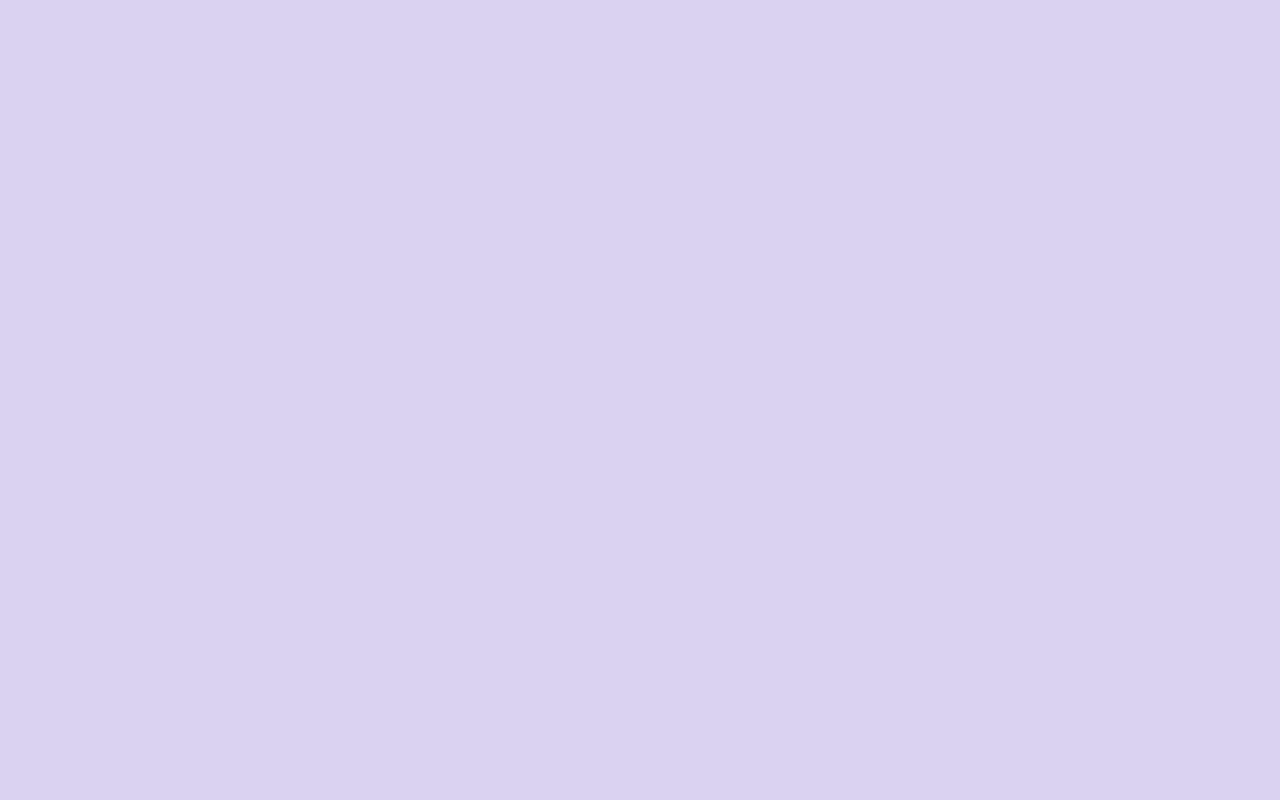
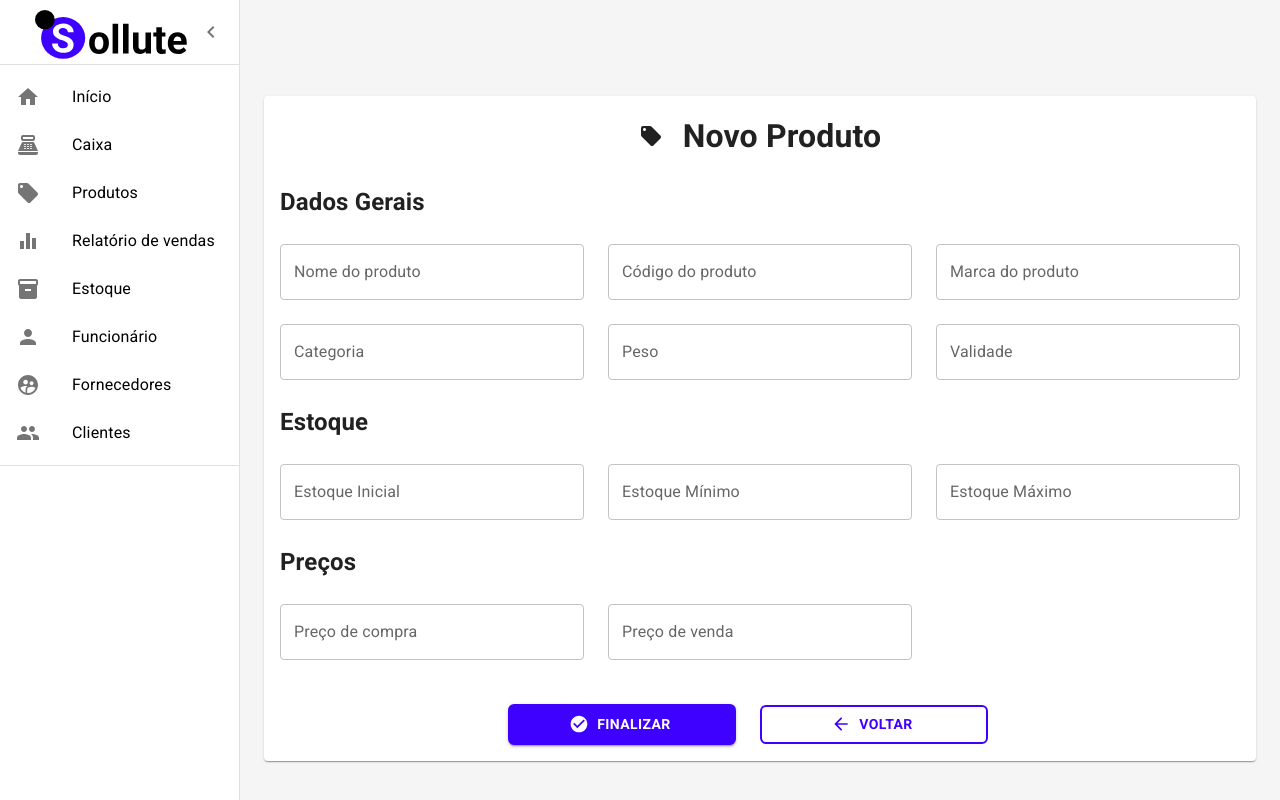
Before and after one commit to ogabrielalves/Sollute, a React (Create React App) app in the folder sollute-react/: page /dashboard/new-product in a window 1280 px wide. Before the commit this address had no page. Built offline with nearby package versions, Linux system fonts and the light colour scheme.

Commit message:
Criação de duas telas no dashboard.

```diff
--- a/sollute-react/src/App.jsx
+++ b/sollute-react/src/App.jsx
@@ -7,8 +7,10 @@ import Login from './Pages/Login/Login';
 import Contact from './Pages/Contact/Contact';
 import Plans from './Pages/Plans/Plans';
 
-import Product from './Pages/Dashboard/Product/Product'
-import HomeDashboard from './Pages/Dashboard/Home/Home'
+import Product from './Pages/Dashboard/Product/Product';
+import NewProduct from './Pages/Dashboard/Product/NewProduct';
+import EditProduct from './Pages/Dashboard/Product/EditProduct';
+import HomeDashboard from './Pages/Dashboard/Home/Home';
 
 function App() {
   return (
@@ -21,6 +23,8 @@ function App() {
         <Route exact path="/plans" element={<Plans/>} />
 
         <Route exact path="/dashboard/product" element={<Product/>} />
+        <Route exact path="/dashboard/new-product" element={<NewProduct/>} />
+        <Route exact path="/dashboard/edit-product" element={<EditProduct/>} />
         <Route exact path="/dashboard" element={<HomeDashboard/>} />
       </Routes>
     </Router>
--- /dev/null
+++ b/sollute-react/src/Pages/Dashboard/Product/EditProduct.jsx
@@ -0,0 +1,98 @@
+import React from 'react';
+import Dashboard from '../../../Components/Dashboard/Dashboard';
+import { TextField, Grid, Button } from '@mui/material';
+
+import LocalOfferIcon from '@mui/icons-material/LocalOffer';
+import CheckCircleIcon from '@mui/icons-material/CheckCircle';
+import ArrowBackIcon from '@mui/icons-material/ArrowBack';
+
+// Style
+const styleGridButton = {
+    display: 'flex',
+    alignItems: 'center',
+    justifyContent: 'center',
+    marginTop: '20px'
+}
+
+
+function EditProduct() {
+    return (
+        <Dashboard>
+            <Grid container spacing={3}>
+                <Grid item xs={12} style={{ display: 'flex', alignItems: 'center', justifyContent: 'center' }}>
+                    <LocalOfferIcon style={{ marginRight: '20px' }} />
+                    <h1>Editar Produto</h1>
+                </Grid>
+                <Grid item xs={12}>
+                    <h2>Dados Gerais</h2>
+                </Grid>
+                <Grid item xs={12} md={4}>
+                    <TextField fullWidth id="outlined-basic" label="Nome do produto" variant="outlined" />
+                </Grid>
+                <Grid item xs={12} md={4}>
+                    <TextField fullWidth id="outlined-basic" label="Código do produto" variant="outlined" />
+                </Grid>
+                <Grid item xs={12} md={4}>
+                    <TextField fullWidth id="outlined-basic" label="Marca do produto" variant="outlined" />
+                </Grid>
+                <Grid item xs={12} md={4}>
+                    <TextField fullWidth id="outlined-basic" label="Categoria" variant="outlined" />
+                </Grid>
+                <Grid item xs={12} md={4}>
+                    <TextField fullWidth id="outlined-basic" label="Peso" variant="outlined" />
+                </Grid>
+                <Grid item xs={12} md={4}>
+                    <TextField fullWidth id="outlined-basic" label="Validade" variant="outlined" />
+                </Grid>
+
+                <Grid item xs={12}>
+                    <h2>Estoque</h2>
+                </Grid>
+                <Grid item xs={12} md={4}>
+                    <TextField fullWidth id="outlined-basic" label="Estoque Inicial" variant="outlined" />
+                </Grid>
+                <Grid item xs={12} md={4}>
+                    <TextField fullWidth id="outlined-basic" label="Estoque Mínimo" variant="outlined" />
+                </Grid>
+                <Grid item xs={12} md={4}>
+                    <TextField fullWidth id="outlined-basic" label="Estoque Máximo" variant="outlined" />
+                </Grid>
+
+                <Grid item xs={12}>
+                    <h2>Preços</h2>
+                </Grid>
+                <Grid item xs={12} md={4}>
+                    <TextField fullWidth id="outlined-basic" label="Preço de compra" variant="outlined" />
+                </Grid>
+                <Grid item xs={12} md={4}>
+                    <TextField fullWidth id="outlined-basic" label="Preço de venda" variant="outlined" />
+                </Grid>
+
+
+                <Grid container spacing={3} sx={styleGridButton}>
+                    <Grid item xs={12} md={3}>
+                        <Button
+                            fullWidth
+                            variant="contained"
+                            startIcon={<CheckCircleIcon />}
+                        >
+                            Atualizar
+                        </Button>
+                    </Grid>
+                    <Grid item xs={12} md={3}>
+                        <Button
+                            fullWidth
+                            variant="outlined"
+                            startIcon={<ArrowBackIcon />}
+                            onClick={() => window.location.href = "/dashboard/product"}
+                        >
+                            Voltar
+                        </Button>
+                    </Grid>
+                </Grid>
+            </Grid>
+        </Dashboard>
+    );
+}
+
+export default EditProduct;
--- /dev/null
+++ b/sollute-react/src/Pages/Dashboard/Product/NewProduct.jsx
@@ -0,0 +1,98 @@
+import React from 'react';
+import Dashboard from '../../../Components/Dashboard/Dashboard';
+import { TextField, Grid, Button } from '@mui/material';
+
+import LocalOfferIcon from '@mui/icons-material/LocalOffer';
+import CheckCircleIcon from '@mui/icons-material/CheckCircle';
+import ArrowBackIcon from '@mui/icons-material/ArrowBack';
+
+// Style
+const styleGridButton = {
+    display: 'flex',
+    alignItems: 'center',
+    justifyContent: 'center',
+    marginTop: '20px'
+}
+
+
+function NewProduct() {
+    return (
+        <Dashboard>
+            <Grid container spacing={3}>
+                <Grid item xs={12} style={{ display: 'flex', alignItems: 'center', justifyContent: 'center' }}>
+                    <LocalOfferIcon style={{ marginRight: '20px' }} />
+                    <h1>Novo Produto</h1>
+                </Grid>
+                <Grid item xs={12}>
+                    <h2>Dados Gerais</h2>
+                </Grid>
+                <Grid item xs={12} md={4}>
+                    <TextField fullWidth id="outlined-basic" label="Nome do produto" variant="outlined" />
+                </Grid>
+                <Grid item xs={12} md={4}>
+                    <TextField fullWidth id="outlined-basic" label="Código do produto" variant="outlined" />
+                </Grid>
+                <Grid item xs={12} md={4}>
+                    <TextField fullWidth id="outlined-basic" label="Marca do produto" variant="outlined" />
+                </Grid>
+                <Grid item xs={12} md={4}>
+                    <TextField fullWidth id="outlined-basic" label="Categoria" variant="outlined" />
+                </Grid>
+                <Grid item xs={12} md={4}>
+                    <TextField fullWidth id="outlined-basic" label="Peso" variant="outlined" />
+                </Grid>
+                <Grid item xs={12} md={4}>
+                    <TextField fullWidth id="outlined-basic" label="Validade" variant="outlined" />
+                </Grid>
+
+                <Grid item xs={12}>
+                    <h2>Estoque</h2>
+                </Grid>
+                <Grid item xs={12} md={4}>
+                    <TextField fullWidth id="outlined-basic" label="Estoque Inicial" variant="outlined" />
+                </Grid>
+                <Grid item xs={12} md={4}>
+                    <TextField fullWidth id="outlined-basic" label="Estoque Mínimo" variant="outlined" />
+                </Grid>
+                <Grid item xs={12} md={4}>
+                    <TextField fullWidth id="outlined-basic" label="Estoque Máximo" variant="outlined" />
+                </Grid>
+
+                <Grid item xs={12}>
+                    <h2>Preços</h2>
+                </Grid>
+                <Grid item xs={12} md={4}>
+                    <TextField fullWidth id="outlined-basic" label="Preço de compra" variant="outlined" />
+                </Grid>
+                <Grid item xs={12} md={4}>
+                    <TextField fullWidth id="outlined-basic" label="Preço de venda" variant="outlined" />
+                </Grid>
+
+
+                <Grid container spacing={3} sx={styleGridButton}>
+                    <Grid item xs={12} md={3}>
+                        <Button
+                            fullWidth
+                            variant="contained"
+                            startIcon={<CheckCircleIcon />}
+                        >
+                            Finalizar
+                        </Button>
+                    </Grid>
+                    <Grid item xs={12} md={3}>
+                        <Button
+                            fullWidth
+                            variant="outlined"
+                            startIcon={<ArrowBackIcon />}
+                            onClick={() => window.location.href = "/dashboard/product"}
+                        >
+                            Voltar
+                        </Button>
+                    </Grid>
+                </Grid>
+            </Grid>
+        </Dashboard>
+    );
+}
+
+export default NewProduct;
--- a/sollute-react/src/Pages/Dashboard/Product/Product.jsx
+++ b/sollute-react/src/Pages/Dashboard/Product/Product.jsx
@@ -20,8 +20,8 @@ function Product() {
     return (
         <Dashboard>
             <Grid container spacing={3} sx={center}>
-                <Grid item xs={12}>
-                    <LocalOfferIcon />
+                <Grid item xs={12} style={{ display: 'flex', alignItems: 'center', justifyContent: 'center' }}>
+                    <LocalOfferIcon style={{ marginRight: '20px' }} />
                     <h1>Produtos</h1>
                 </Grid>
                 <Grid item xs={12} md={4}>
@@ -47,6 +47,7 @@ function Product() {
                         fullWidth
                         variant="contained"
                         startIcon={<AddCircleIcon />}
+                        onClick={() => window.location.href = "/dashboard/new-product"}
                     >
                         Novo Produto
                     </Button>
@@ -56,6 +57,7 @@ function Product() {
                         fullWidth
                         variant="contained"
                         startIcon={<EditIcon />}
+                        onClick={() => window.location.href = "/dashboard/edit-product"}
                     >
                         Editar Produto
                     </Button>
@@ -70,7 +72,7 @@ function Product() {
                     </Button>
                 </Grid>
                 <Grid item xs={12}>
-                    <ProductList/>
+                    <ProductList />
                 </Grid>
                 <Grid item xs={12} md={6}>
                     <Button
--- a/sollute-react/src/Pages/Dashboard/Product/ProductList.jsx
+++ b/sollute-react/src/Pages/Dashboard/Product/ProductList.jsx
@@ -47,7 +47,7 @@ const columns = [
     {
         field: "nome",
         headerName: "Nome",
-        width: 120
+        width: 290
     },
     {
         field: "preco",
@@ -67,12 +67,12 @@ const columns = [
     {
         field: "peso",
         headerName: "Peso",
-        width: 280
+        width: 120
     },
     {
         field: "categoria",
         headerName: "Categoria",
-        width: 120
+        width: 150
     },
     {
         field: "tipoVestuario",
```
